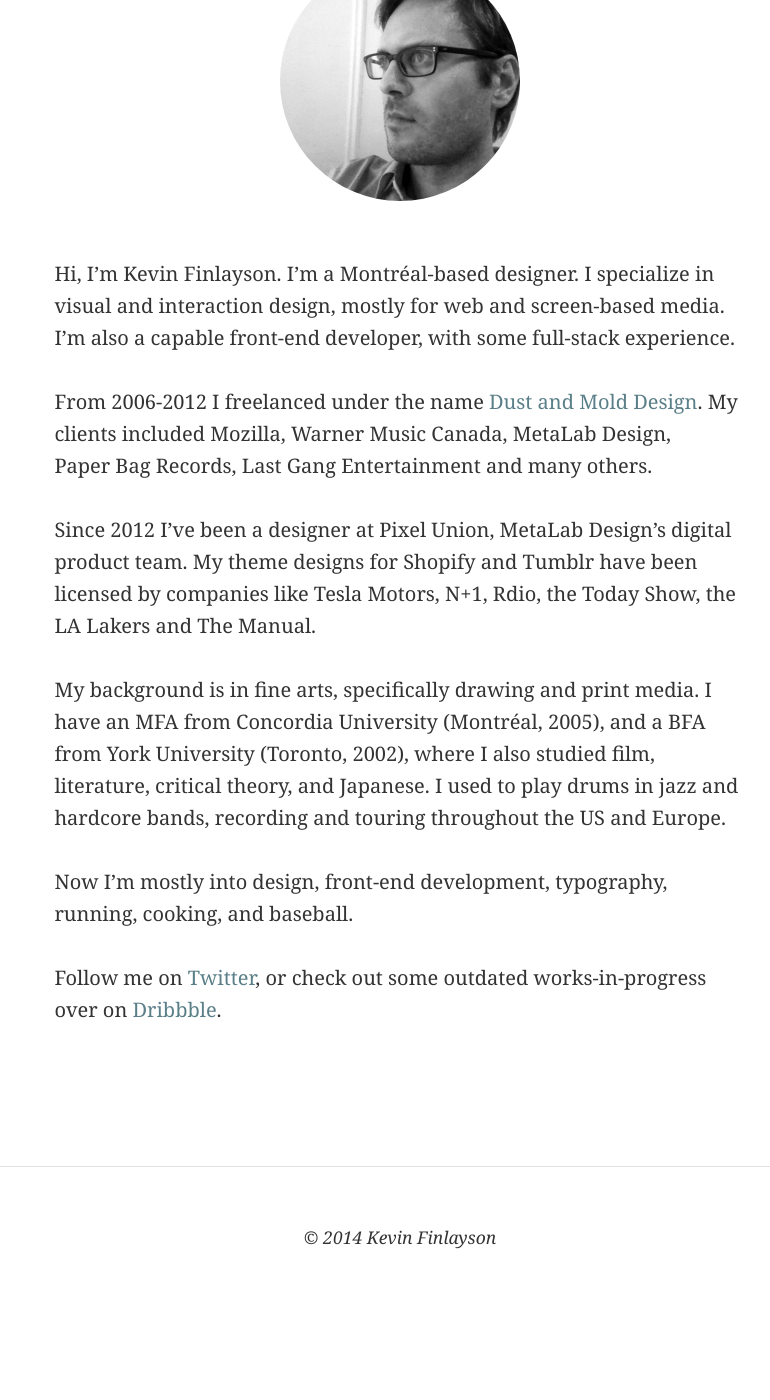
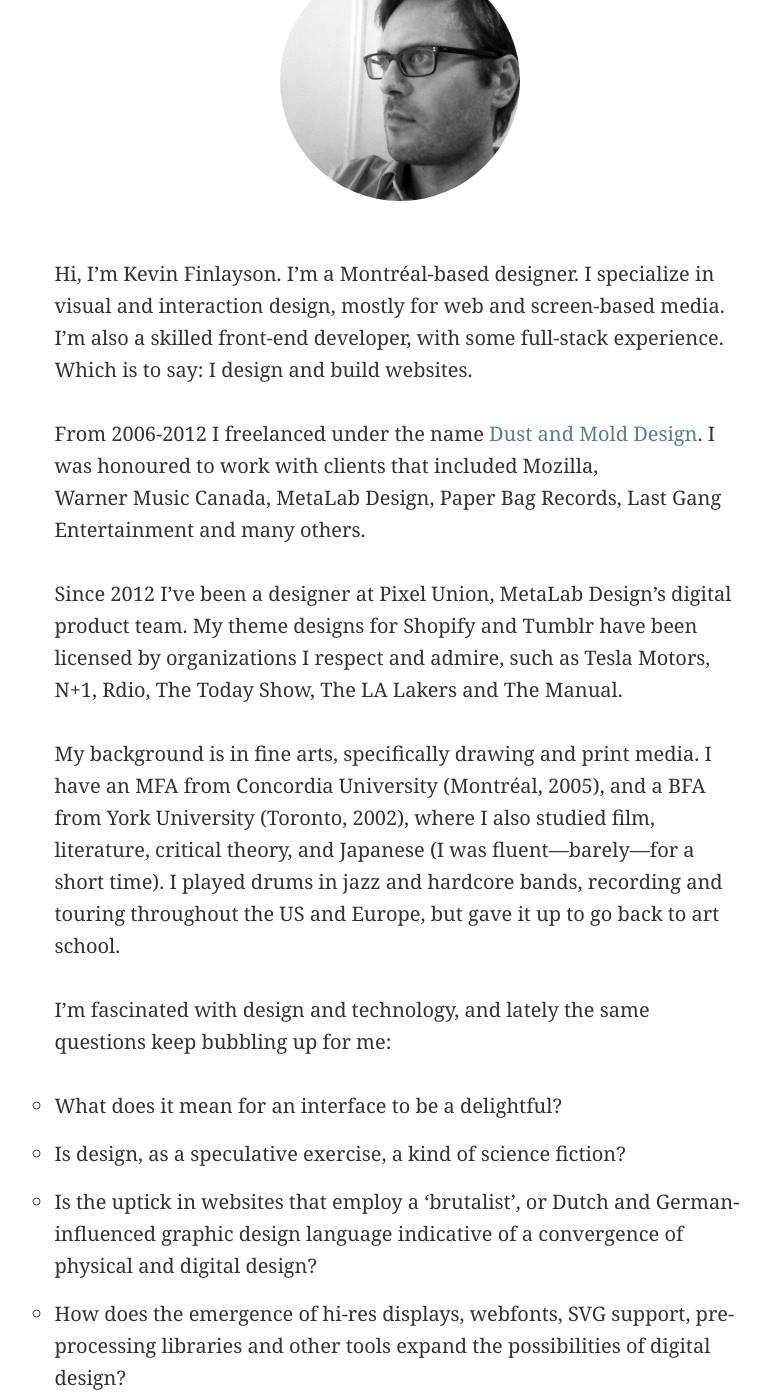
Before and after one commit to kevinfinlayson/kevinfinlayson.com, a Jekyll site: the page built from about.html, in a window 1280 px wide and 1400 px high, scrolled down 455 px. Shown: the whole window, without its empty margins (240-1010 px from the left). Built offline with Jekyll 4.4.1, drawn with Linux system fonts in a browser that asks for light colours; nearby versions of some CDN libraries; before the commit the page ends 1762 px from its top, so only the background shows below that; some of the changed text lies outside the part shown.

Commit message:
More copy changes to the about page

```diff
--- a/about.html
+++ b/about.html
@@ -14,15 +14,23 @@
         <img src="/assets/portrait.jpg" class="portrait" alt="Portrait" />
       </figure><!-- portrait -->
 
-      <p>Hi, I’m Kevin Finlayson. I’m a Montréal-based designer. I specialize in visual and interaction design, mostly for web and screen-based media. I’m also a capable front-end developer, with some full-stack experience.</p>
+      <p>Hi, I’m Kevin Finlayson. I’m a Montréal-based designer. I specialize in visual and interaction design, mostly for web and screen-based media. I’m also a skilled front-end developer, with some full-stack experience. Which is to say: I design and build websites.</p>
 
-      <p>From 2006-2012 I freelanced under the name <a href="http://dustandmold.net" title="Dust and Mold Design">Dust and Mold Design</a>. My clients included Mozilla,  Warner Music Canada, MetaLab Design, Paper Bag Records, Last Gang Entertainment and many others.</p>
+      <p>From 2006-2012 I freelanced under the name <a href="http://dustandmold.net" title="Dust and Mold Design">Dust and Mold Design</a>. I was honoured to work with clients that included Mozilla, Warner Music Canada, MetaLab Design, Paper Bag Records, Last Gang Entertainment and many others.</p>
 
-      <p>Since 2012 I’ve been a designer at Pixel Union, MetaLab Design’s digital product team. My theme designs for Shopify and Tumblr have been licensed by companies like Tesla Motors, N+1, Rdio, the Today Show, the LA Lakers and The Manual.</p>
+      <p>Since 2012 I’ve been a designer at Pixel Union, MetaLab Design’s digital product team. My theme designs for Shopify and Tumblr have been licensed by organizations I respect and admire, such as Tesla Motors, N+1, Rdio, The Today Show, The LA Lakers and The Manual.</p>
 
-      <p>My background is in fine arts, specifically drawing and print media. I have an MFA from Concordia University (Montréal, 2005), and a BFA from York University (Toronto, 2002), where I also studied film, literature, critical theory, and Japanese. I used to play drums in jazz and hardcore bands, recording and touring throughout the US and Europe.</p>
+      <p>My background is in fine arts, specifically drawing and print media. I have an MFA from Concordia University (Montréal, 2005), and a BFA from York University (Toronto, 2002), where I also studied film, literature, critical theory, and Japanese (I was fluent—barely—for a short time). I played drums in jazz and hardcore bands, recording and touring throughout the US and Europe, but gave it up to go back to art school.</p>
 
-      <p> Now I’m mostly into design, front-end development, typography, running, cooking, and baseball.</p>
+      <p>I’m fascinated with design and technology, and lately the same questions keep bubbling up for me:</p>
+      <ul>
+        <li>What does it mean for an interface to be a delightful?</li>
+        <li>Is design, as a speculative exercise, a kind of science fiction?</li>
+        <li>Is the uptick in websites that employ a ‘brutalist’, or Dutch and German-influenced graphic design language indicative of a convergence of physical and digital design?</li>
+        <li>How does the emergence of hi-res displays, webfonts, SVG support, pre-processing libraries and other tools expand the possibilities of digital design?</li>
+      </ul>
+
+      <p>Outside of design, I’m into running and fitness. On the weekends, my girlfriend and I like to cook, trying out new dishes and unfamiliar cuisines. I’ve recently developed a bit of a fascination with baseball.</p>
 
       <p>Follow me on <a href="http://twitter.com/kevinfinlayson"  title="Twitter">Twitter</a>, or check out some outdated works-in-progress over on <a href="http://dribbble.com/kevinfinlayson" title="Dribbble">Dribbble</a>.</p>
 
```
